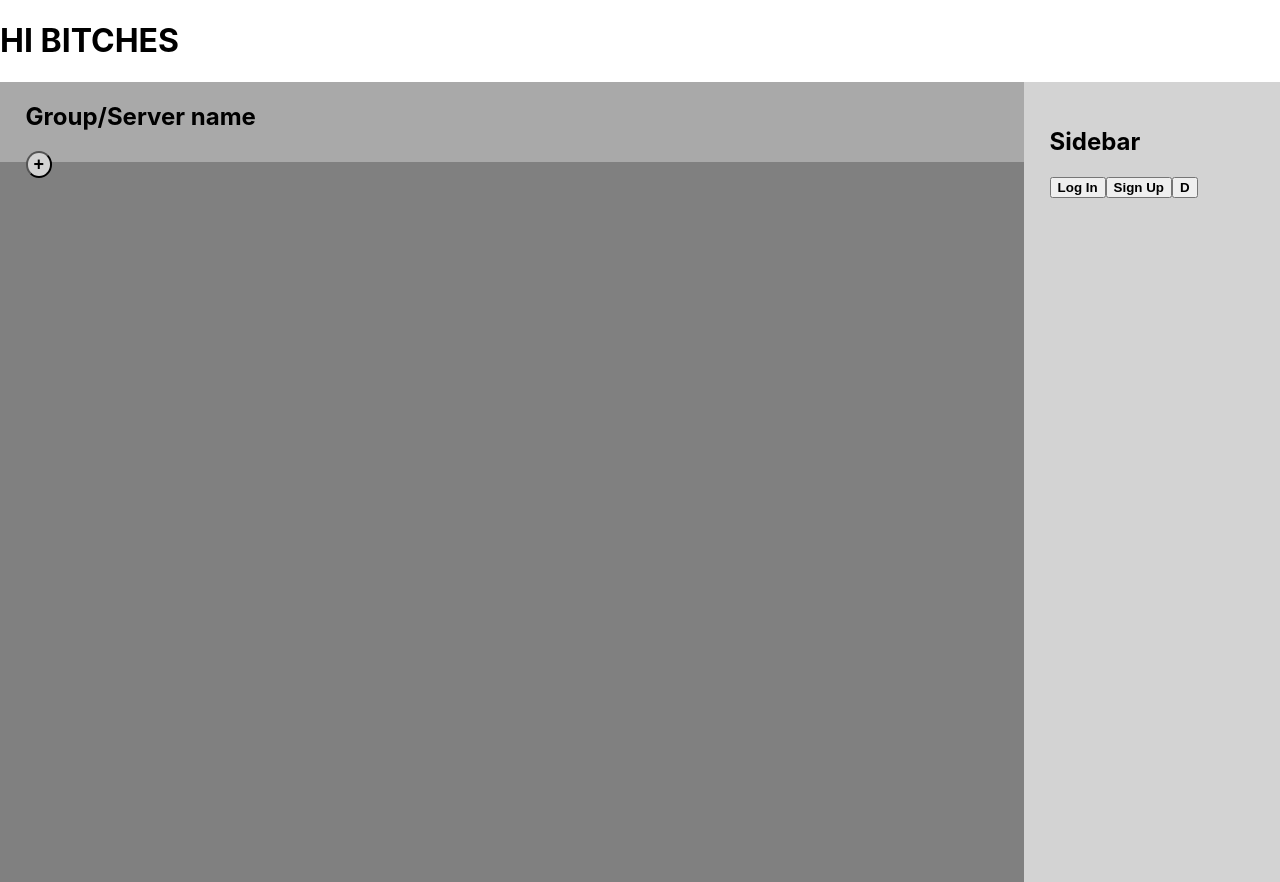
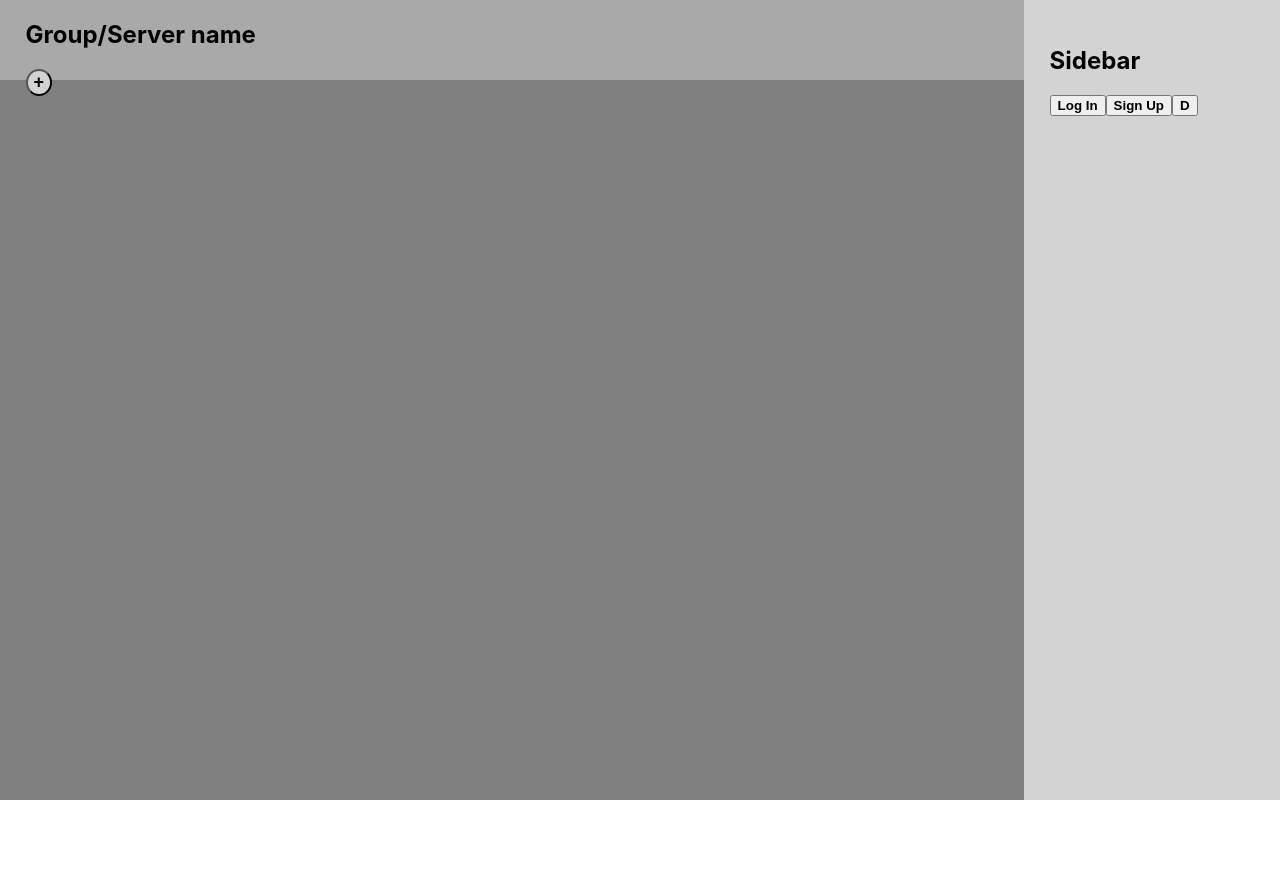
Before and after one commit to Hargaflarb/reactprojectfacejournal, a React (Create React App) app: page / in a window 1280 px wide. After the commit the page ends 800 px from the top, so only its background shows below. Built offline with nearby package versions, Linux system fonts and the light colour scheme; no server answers.

Commit message:
Update index.js

```diff
--- a/src/index.js
+++ b/src/index.js
@@ -10,7 +10,6 @@ let client = new WSClient()
 const root = ReactDOM.createRoot(document.getElementById('root'));
 root.render(
   <React.StrictMode>
-    <h1 onClick={()=>client.SendPost("ayyy, i'm post 'ere!!!")}>HI BITCHES</h1>
     <App client={client}/>
   </React.StrictMode>
 );
```
